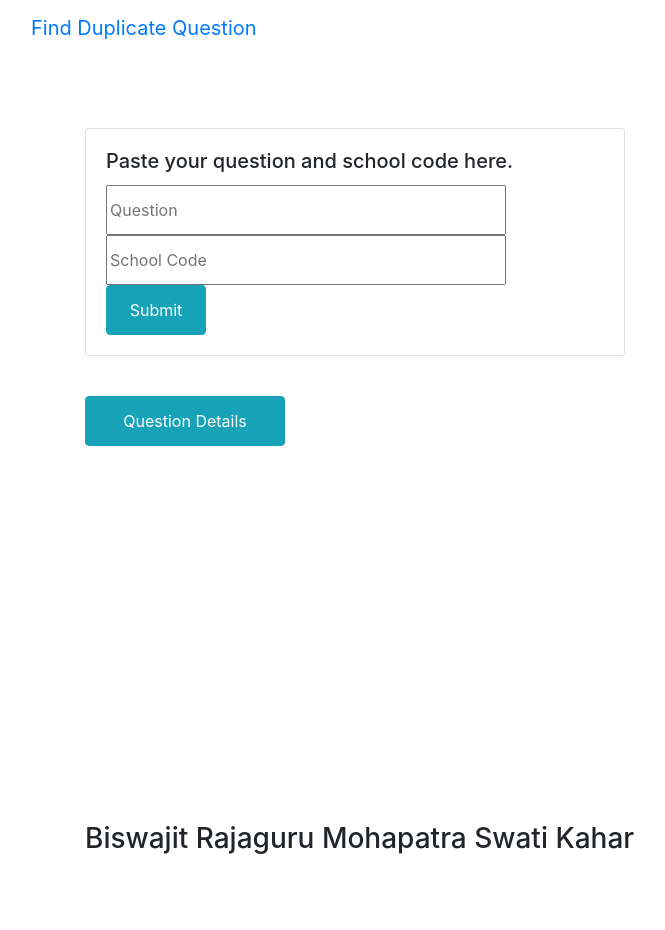
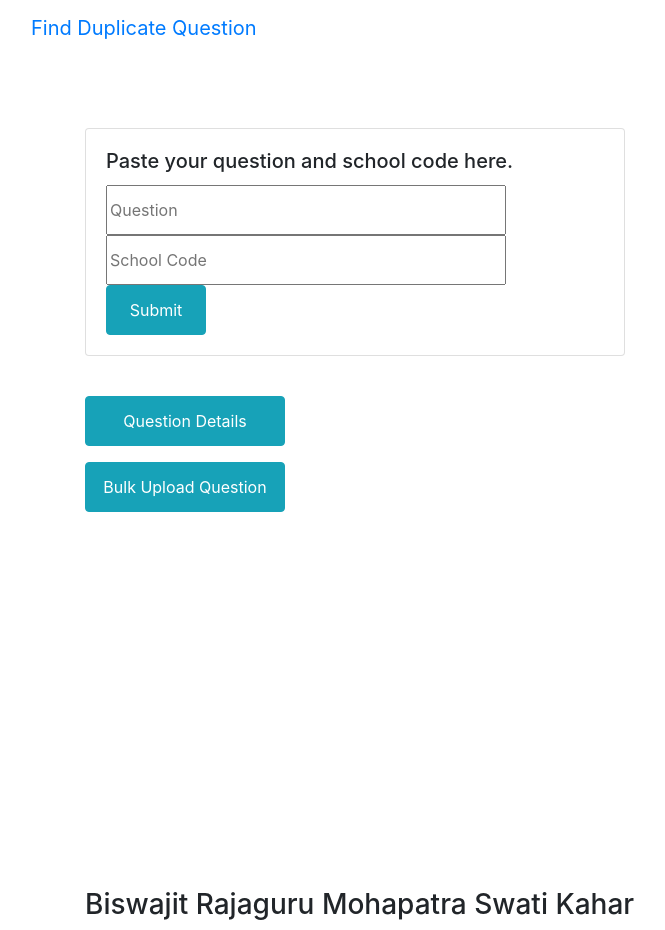
Before and after one commit to biswa-mohapatra/dup-ques-w2w-iamneo, a Flask app: page / in a window 1280 px wide. Shown: the whole page, without its empty margins (0-665 px from the left). Before the commit the page ends 854 px from the top, so only its background shows below. Run offline with Flask 2, Linux system fonts and the light colour scheme; some libraries are stand-ins or nearby versions.

Commit message:
home page templated modified

```diff
--- a/templates/home.html
+++ b/templates/home.html
@@ -59,6 +59,10 @@
             <input type="submit" class="btn btn-info" value= "Question Details" name="Question Details" style="height:50px; width:200px">
             <h5 style="background-color:black;color:white">{{ output }}</h5>
         </form>
+
+        <form action="/bulk-upload" method="POST">
+            <input type="submit" class="btn btn-info" value= "Bulk Upload Question" name="Question Details" style="height:50px; width:200px">
+        </form>
         <br>
         <br>
         <br>
```
